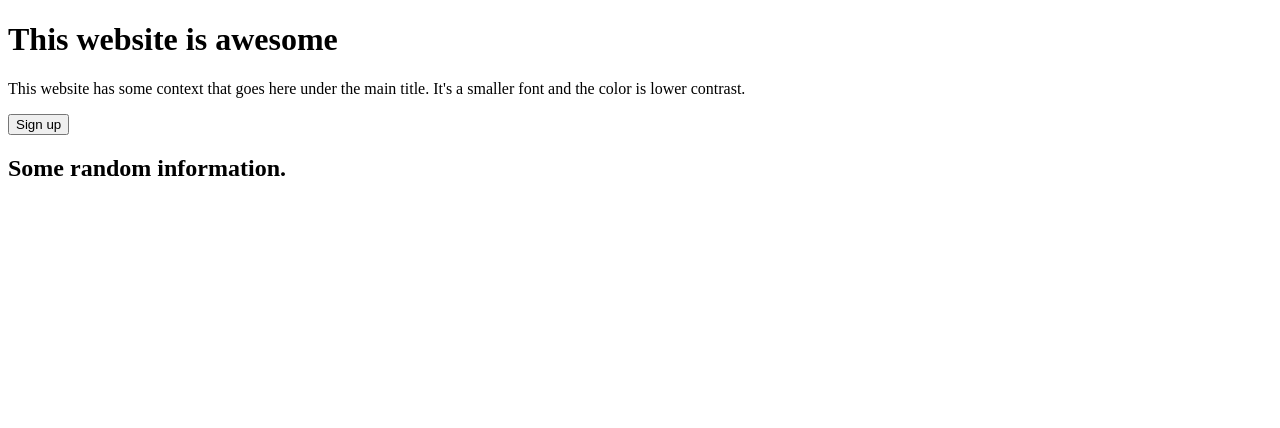
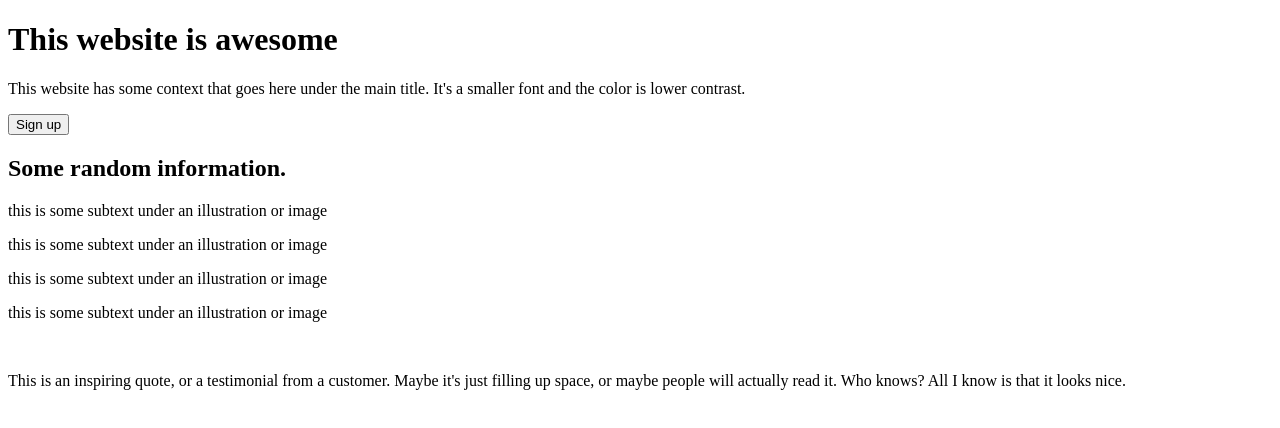
Before and after one commit to Kimmai97/Landing_Page, a plain HTML site: page index.html in a window 1280 px wide. Drawn offline with Linux system fonts and the light colour scheme.

Commit message:
Saving changes.

```diff
--- a/index.html
+++ b/index.html
@@ -12,5 +12,11 @@
         <button>Sign up</button>
         <br>
         <h2>Some random information.</h2>
+        <p>this is some subtext under an illustration or image</p>
+        <p>this is some subtext under an illustration or image</p>
+        <p>this is some subtext under an illustration or image</p>
+        <p>this is some subtext under an illustration or image</p>
+        <br>
+        <p>This is an inspiring quote, or a testimonial from a customer. Maybe it's just filling up space, or maybe people will actually read it. Who knows? All I know is that it looks nice.</p>
     </body>
 </html>
```
